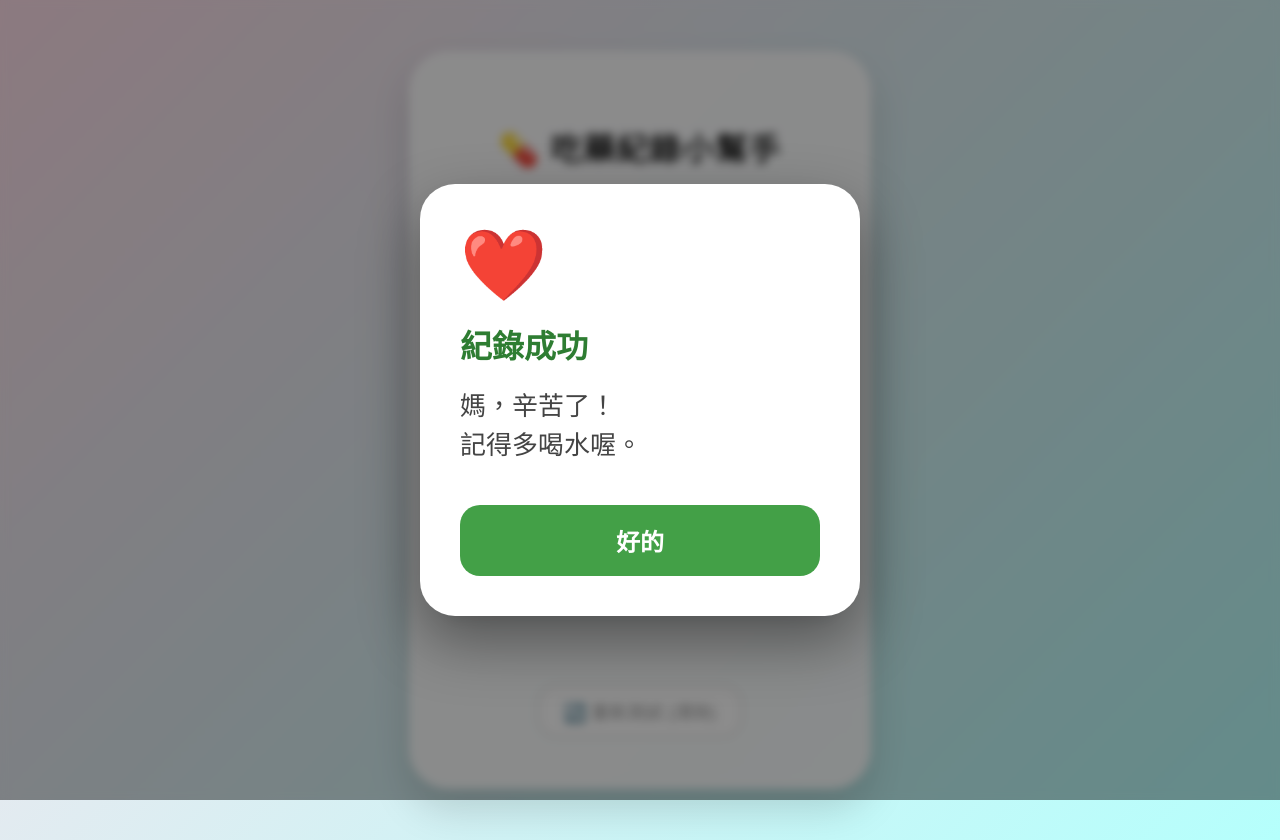
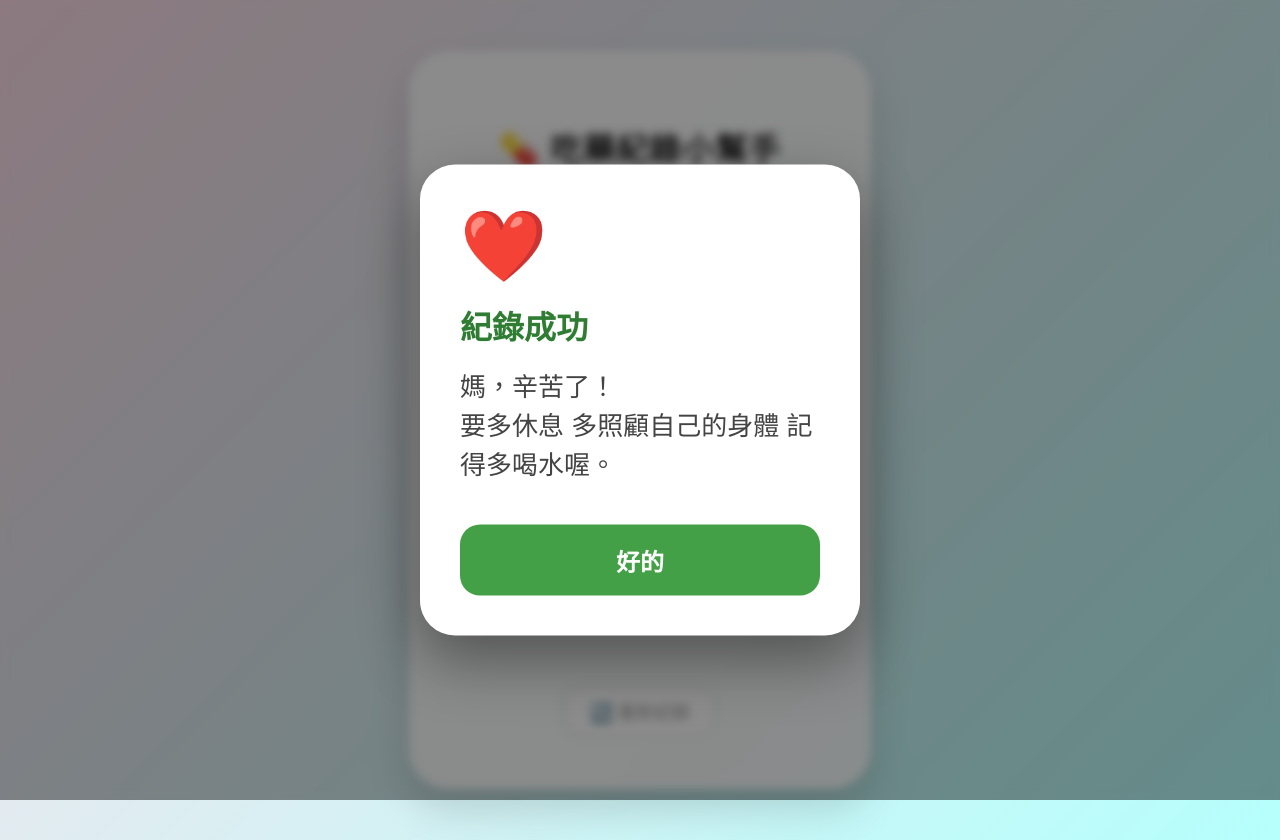
Before and after one commit to YJSilence/mom-pill-app, a plain HTML site: page index.html in a window 1280 px wide. Both pictures are taken after a click on the button "我吃藥了". Drawn offline with Linux system fonts and the light colour scheme.

Commit message:
Update index.html

```diff
--- a/index.html
+++ b/index.html
@@ -123,7 +123,7 @@
 <div id="successModal" class="modal">
     <div style="font-size: 70px; margin-bottom: 15px;">❤️</div>
     <div style="font-size: 32px; font-weight: bold; color: #2e7d32; margin-bottom: 20px;">紀錄成功</div>
-    <div style="font-size: 26px; color: #444; margin-bottom: 30px; line-height: 1.5;">媽，辛苦了！<br>記得多喝水喔。</div>
+    <div style="font-size: 26px; color: #444; margin-bottom: 30px; line-height: 1.5;">媽，辛苦了！<br>要多休息 多照顧自己的身體 記得多喝水喔。</div>
     <button class="modal-btn btn-confirm" onclick="closeModal('successModal')">好的</button>
 </div>
 
@@ -143,7 +143,7 @@
         <div style="color:#888; font-size:18px;">上次紀錄時間：</div>
         <div id="lastTime" class="log-time">無紀錄</div>
     </div>
-    <button class="reset-btn" onclick="showResetModal()">🔄 重新測試 (清除)</button>
+    <button class="reset-btn" onclick="showResetModal()">🔄 重新紀錄</button>
 </div>
 
 <script>
```
